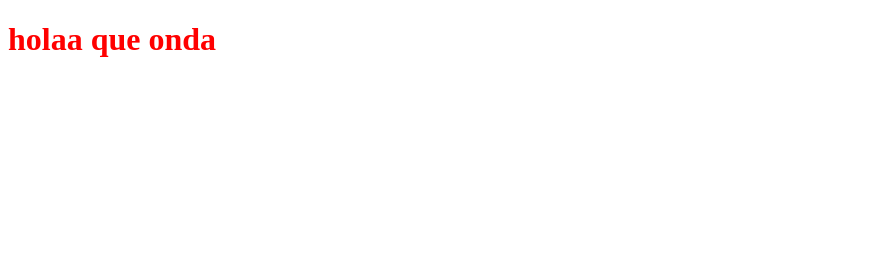
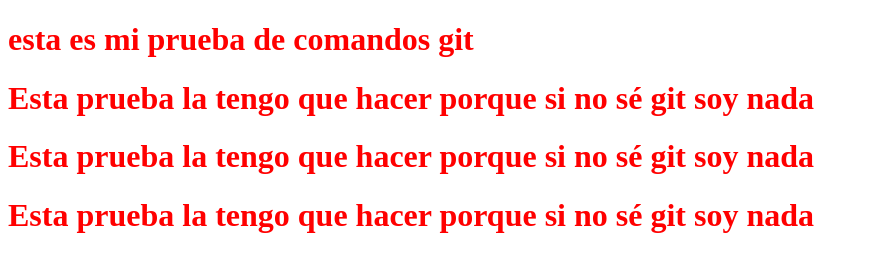
Before and after one commit to zenjaraduoc/zenonjaraluengo_unidad1, a plain HTML site: page index.html in a window 1280 px wide. Shown: the whole page, without its empty margins (0-869 px from the left). Drawn offline with Linux system fonts and the light colour scheme.

Commit message:
index.html editado

```diff
--- a/index.html
+++ b/index.html
@@ -8,7 +8,11 @@
 </head>
 <body>
     <h1>
-        holaa que onda
+        esta es mi prueba de comandos git
     </h1>
+
+    <h1>Esta prueba la tengo que hacer porque si no sé git soy nada</h1>
+    <h1>Esta prueba la tengo que hacer porque si no sé git soy nada</h1>
+    <h1>Esta prueba la tengo que hacer porque si no sé git soy nada</h1>
 </body>
 </html>
```
